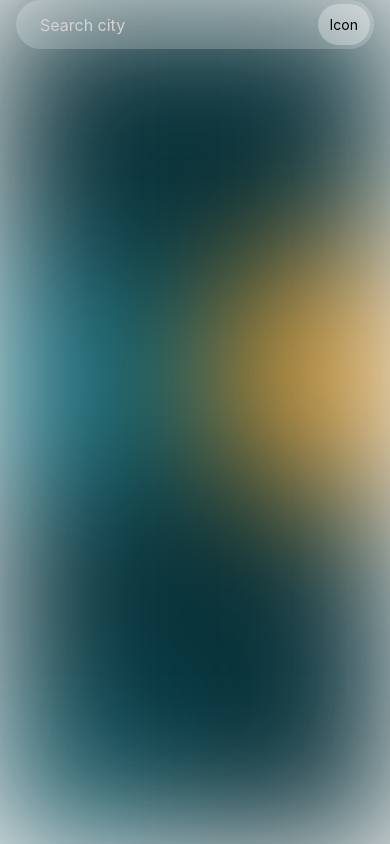
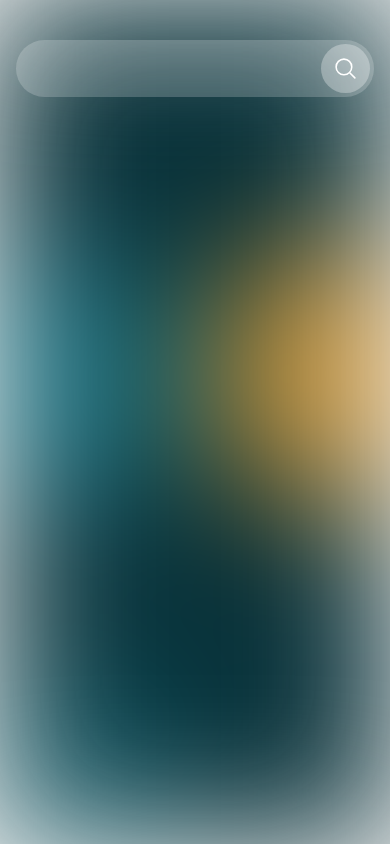
Before and after one commit to jurecapuder/react_native_weather, a React Native app: screen /Home in a window 390 px wide. Built offline with nearby package versions, Linux system fonts and the light colour scheme.

Commit message:
Add search functionality to HomeScreen

```diff
--- a/screens/HomeScreen.js
+++ b/screens/HomeScreen.js
@@ -1,9 +1,13 @@
 import { View, Text, SafeAreaView, Image, TextInput, TouchableOpacity } from 'react-native';
-import React from 'react';
+import React, { useState } from 'react';
 import { StatusBar } from 'expo-status-bar';
 import { theme } from "../theme";
 
+import { MagnifyingGlassIcon } from 'react-native-heroicons/outline';
+
 export default function HomeScreen() {
+  const [showSearch, toggleSearch] = useState(false);
+
   return (
     <View className="flex-1 relative">
       <StatusBar style="light" />
@@ -14,7 +18,7 @@ export default function HomeScreen() {
         className="absolute h-full w-full"
       />
 
-      <SafeAreaView className="flex flex-1">
+      <SafeAreaView className="flex flex-1 mt-10">
         {/* Search section */}
         <View
           style={{height: '7%'}}
@@ -24,17 +28,25 @@ export default function HomeScreen() {
             className="flex-row justify-end items-center rounded-full"
             style={{backgroundColor: theme.bgWhite(0.2)}}
           >
-            <TextInput
-              placeholder="Search city"
-              placeholderTextColor={"lightgray"}
-              className="pl-6 h-10 flex-1 text-base text-white"
-            />
+            {
+              showSearch ? (
+                <TextInput
+                  placeholder="Search city"
+                  placeholderTextColor={"lightgray"}
+                  className="pl-6 h-10 pb-1 flex-1 text-base text-white"
+                />
+              ) : null
+            }
 
             <TouchableOpacity
+              onPress={() => toggleSearch(!showSearch)}
               style={{backgroundColor: theme.bgWhite(0.3)}}
               className="rounded-full p-3 m-1"
             >
-              <Text>Icon</Text>
+              <MagnifyingGlassIcon
+                size="25"
+                color="white"
+              />
             </TouchableOpacity>
           </View>
         </View>
```
